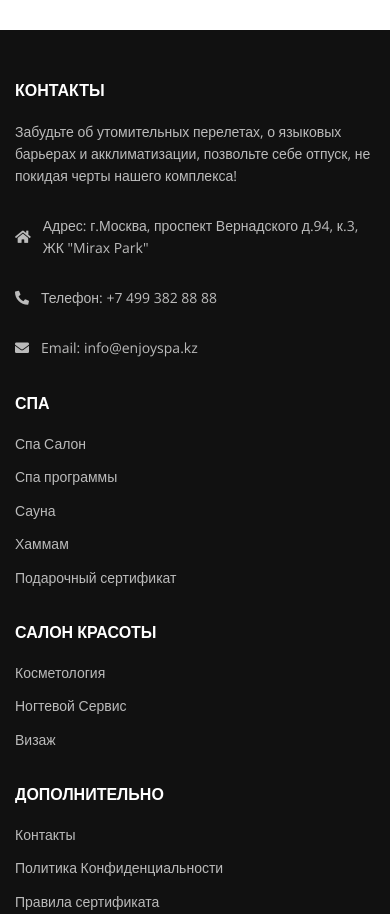
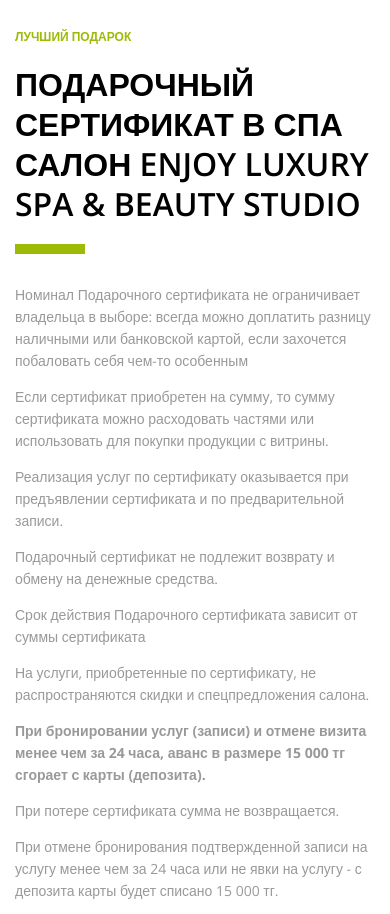
Before and after one commit to damirjkee/Diplom, a website: page certificate.html in a window 390 px wide. Shown: the part 3661-4575 px from the top of the page. Drawn offline with nearby package versions, Linux system fonts and the light colour scheme.

Commit message:
Старница Certificate с адаптивом

```diff
--- a/certificate.html
+++ b/certificate.html
@@ -95,7 +95,20 @@
         </div>
     </section>
 
-
+    <section class="certificate_descr container">
+        <h6>ЛУЧШИЙ ПОДАРОК</h6>
+        <h3>ПОДАРОЧНЫЙ СЕРТИФИКАТ В СПА САЛОН ENJOY LUXURY SPA & BEAUTY STUDIO</h3>
+        <div class="line"></div>
+        <p>Номинал Подарочного сертификата не ограничивает владельца в выборе: всегда можно доплатить разницу наличными или банковской картой, если захочется побаловать себя чем-то особенным</p>
+        <p>Если сертификат приобретен на сумму, то сумму сертификата можно расходовать частями или использовать для покупки продукции с витрины.</p>
+        <p>Реализация услуг по сертификату оказывается при предъявлении сертификата и по предварительной записи.</p>
+        <p>Подарочный сертификат не подлежит возврату и обмену на денежные средства.</p>
+        <p>Срок действия Подарочного сертификата зависит от суммы сертификата</p>
+        <p>На услуги, приобретенные по сертификату, не распространяются скидки и спецпредложения салона.</p>
+        <p>При бронировании услуг (записи) и отмене визита менее чем за 24 часа, аванс в размере 15 000 тг сгорает с карты (депозита).</p>
+        <p>При потере сертификата сумма не возвращается. </p>
+        <p>При отмене бронирования подтвержденной записи на услугу менее чем за 24 часа или не явки на услугу - с депозита карты будет списано 15 000 тг. </p>
+    </section>
 
     <footer class="footer">
         <div class="footer_inf container">
--- a/scss/certificate/adaptive.scss
+++ b/scss/certificate/adaptive.scss
@@ -246,6 +246,15 @@
         }
     }
 
+    .certificate_descr {
+        padding: 0 15px;
+
+        h3 {
+            font-size: 32px;
+            line-height: 40px;
+        }
+    }
+
 
     .footer_inf {
         flex-wrap: wrap;
--- a/scss/certificate/design_certificate.scss
+++ b/scss/certificate/design_certificate.scss
@@ -86,3 +86,38 @@
         width: calc(100% / 4);
     }
 }
+
+.certificate_descr {
+    padding: 20px 0;
+
+    h6 {
+        font-size: 12px;
+        font-weight: 800;
+        color: $color2;
+        margin: 0;
+    }
+
+    h3 {
+        font-size: 40px;
+        font-weight: 600;
+        line-height: 52px;
+        margin: 20px 0;
+    }
+
+    .line {
+        width: 70px;
+        height: 10px;
+        background-color: $color2;
+        margin-bottom: 30px;
+    }
+
+    p {
+        font-size: 14px;
+        line-height: 22px;
+        color: $color3;
+
+        &:nth-child(10) {
+            font-weight: 700;
+        }
+    }
+}
```
Also changed, not shown: css/certificate/style.css, 1 other file.
